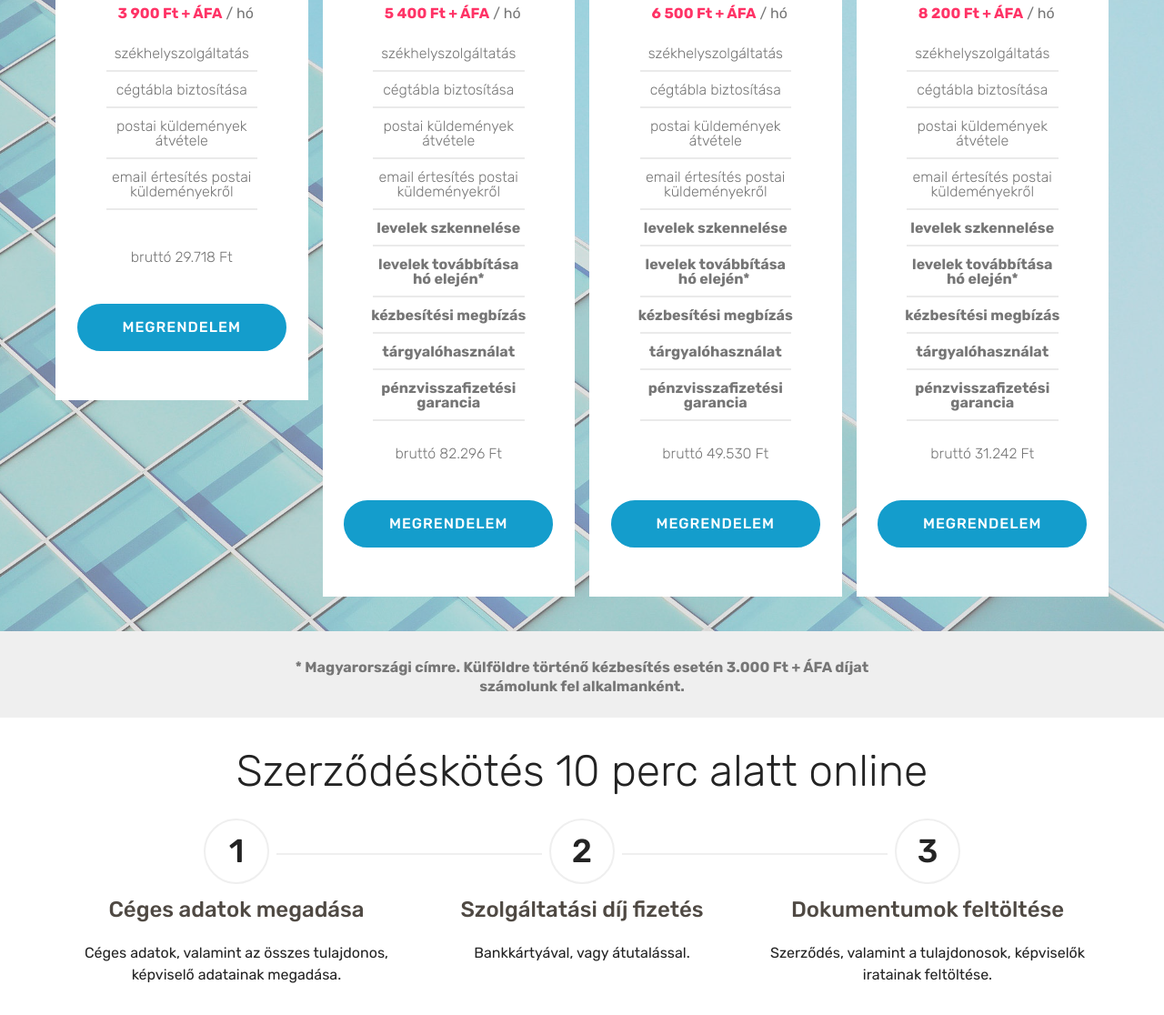
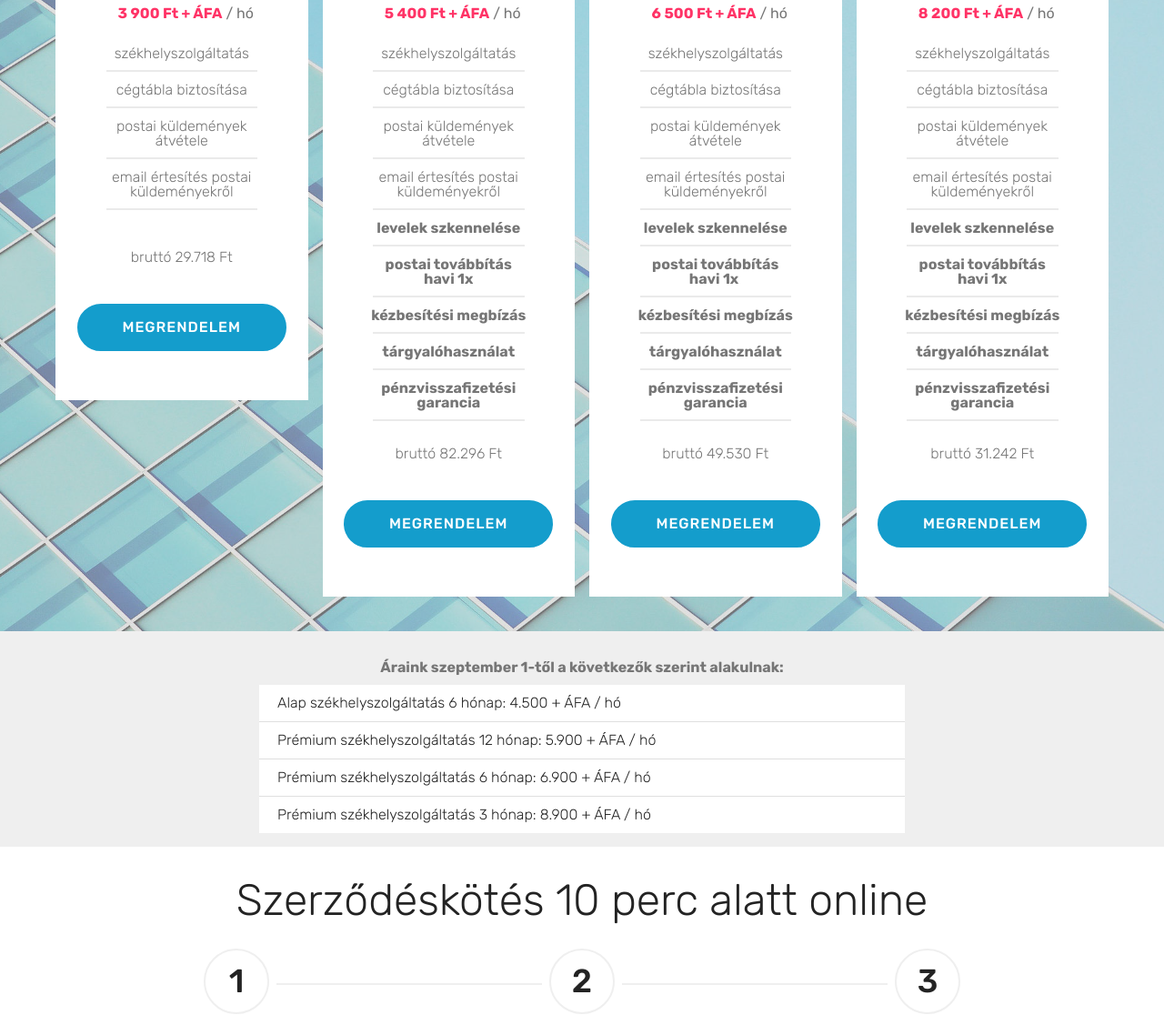
Before and after one commit to szekhelyszolgalat/szekhelyszolgalatnet, a plain HTML site: page index.html in a window 1280 px wide. Shown: the part 1709-2825 px from the top of the page at 91% size. Drawn offline with Linux system fonts and the light colour scheme; files whose address does not match are found by name.

Commit message:
Update index.html

```diff
--- a/index.html
+++ b/index.html
@@ -285,7 +285,7 @@
 </li><li class="list-group-item">cégtábla biztosítása
 </li><li class="list-group-item">postai küldemények átvétele
 </li><li class="list-group-item">email értesítés postai küldeményekről
-<span style="font-size: 1rem;"></span></li><li class="list-group-item"><strong>levelek szkennelése</strong></li><li class="list-group-item"><strong>levelek továbbítása hó elején*</strong></li><li class="list-group-item"><strong>kézbesítési megbízás</strong></li><li class="list-group-item"><strong>tárgyalóhasználat</strong></li><li class="list-group-item"><strong>pénzvisszafizetési garancia</strong></li><br><li class="list-group-item">bruttó 82.296 Ft</li>
+<span style="font-size: 1rem;"></span></li><li class="list-group-item"><strong>levelek szkennelése</strong></li><li class="list-group-item"><strong>postai továbbítás havi 1x</strong></li><li class="list-group-item"><strong>kézbesítési megbízás</strong></li><li class="list-group-item"><strong>tárgyalóhasználat</strong></li><li class="list-group-item"><strong>pénzvisszafizetési garancia</strong></li><br><li class="list-group-item">bruttó 82.296 Ft</li>
                         </ul>
                     </div>
                     <div class="mbr-section-btn text-center pt-4"><a href="index.html#content4-15" class="btn btn-primary display-4">MEGRENDELEM</a></div>
@@ -310,7 +310,7 @@
 </li><li class="list-group-item">postai küldemények átvétele
 </li><li class="list-group-item">email értesítés postai küldeményekről
 </li><li class="list-group-item"><strong>levelek szkennelése
-</strong></li><li class="list-group-item"><strong>levelek továbbítása hó elején*&nbsp;</strong></li><li class="list-group-item"><strong>kézbesítési megbízás
+</strong></li><li class="list-group-item"><strong>postai továbbítás havi 1x&nbsp;</strong></li><li class="list-group-item"><strong>kézbesítési megbízás
 </strong></li><li class="list-group-item"><strong>tárgyalóhasználat
 </strong></li><li class="list-group-item"><strong>pénzvisszafizetési garancia
 </strong></li><br><li class="list-group-item">bruttó 49.530 Ft</li>
@@ -339,7 +339,7 @@
 </li><li class="list-group-item">postai küldemények átvétele
 </li><li class="list-group-item">email értesítés postai küldeményekről
 </li><li class="list-group-item"><strong>levelek szkennelése
-</strong></li><li class="list-group-item"><strong>levelek továbbítása hó elején*
+</strong></li><li class="list-group-item"><strong>postai továbbítás havi 1x
 </strong></li><li class="list-group-item"><strong>kézbesítési megbízás
 </strong></li><li class="list-group-item"><strong>tárgyalóhasználat
 </strong></li><li class="list-group-item"><strong>pénzvisszafizetési garancia
@@ -361,7 +361,14 @@
         <div class="media-container-row">
             <div class="title col-12 col-md-8">
 
-                <h3 class="mbr-section-subtitle align-center mbr-light mbr-fonts-style display-7"><strong>* Magyarországi címre. Külföldre történő kézbesítés esetén 3.000 Ft + ÁFA díjat számolunk fel alkalmanként.</strong></h3>
+                <h3 class="mbr-section-subtitle align-center mbr-light mbr-fonts-style display-7"><strong>
+                  Áraink szeptember 1-től a következők szerint alakulnak:</strong></h3>
+              <ul class="list-group list-group-flush mbr-fonts-style display-4">
+                            <li class="list-group-item">Alap székhelyszolgáltatás 6 hónap: 4.500 + ÁFA / hó
+                            </li><li class="list-group-item">Prémium székhelyszolgáltatás 12 hónap: 5.900 + ÁFA / hó
+                            </li><li class="list-group-item">Prémium székhelyszolgáltatás 6 hónap: 6.900 + ÁFA / hó
+                            </li><li class="list-group-item">Prémium székhelyszolgáltatás 3 hónap: 8.900 + ÁFA / hó
+                            </li></ul>
 
             </div>
         </div>
```
